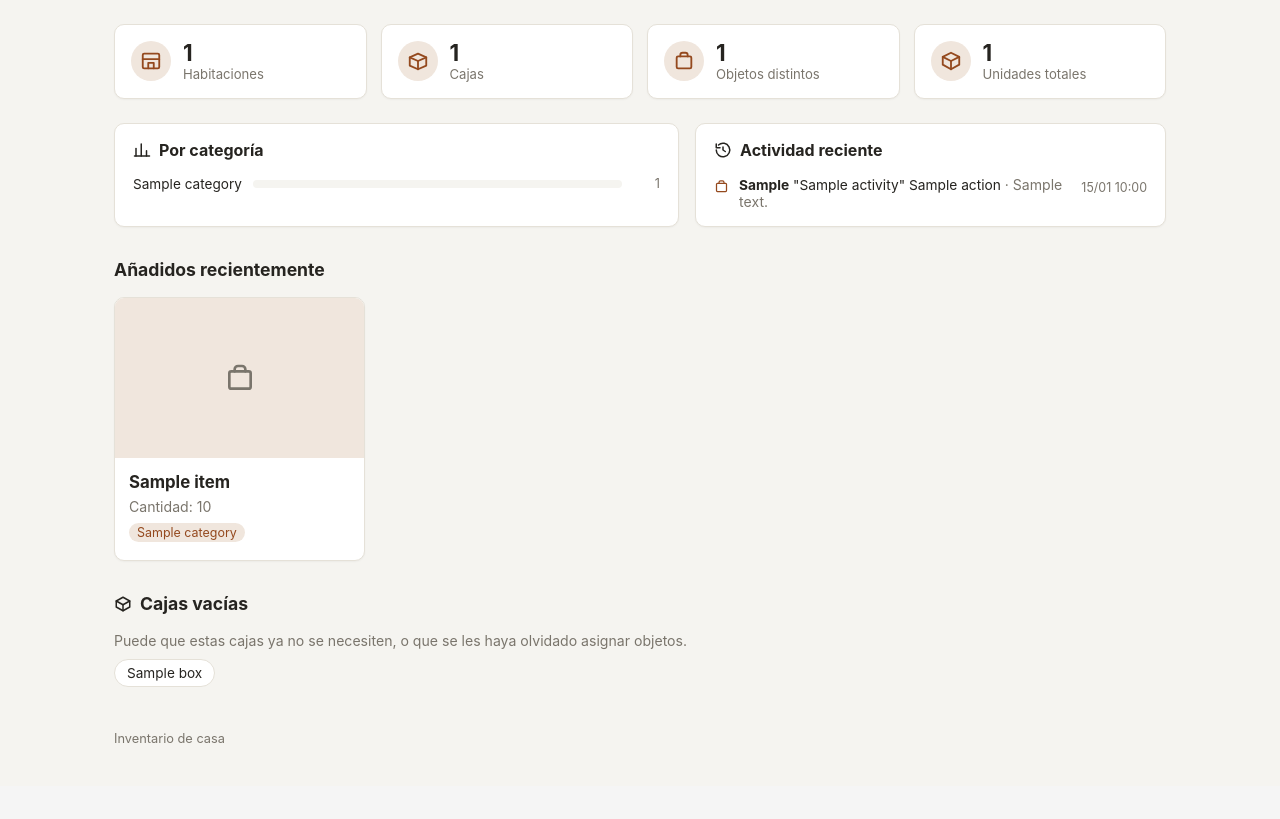
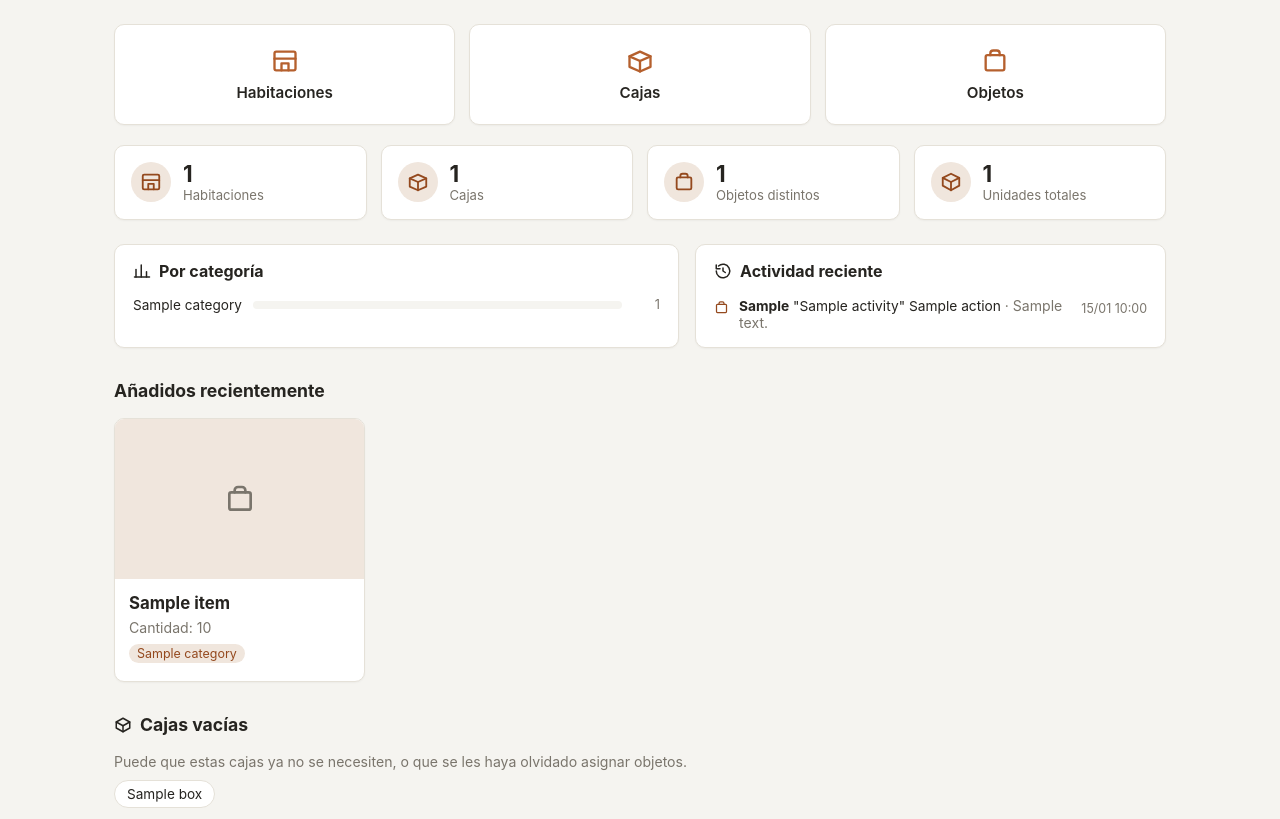
Before and after one commit to pablomcmahongl-a11y/inventario, a Flask app: template templates/dashboard.html in a window 1280 px wide. Shown: the part 47-866 px from the top of the page. Before the commit the page ends 790 px from the top, so only its background shows below. Run offline with Flask 3, Linux system fonts and the light colour scheme; the template is opened without the code that fills it: most values are stand-ins (such as "Sample title", 1, 10 or a date in 2020).

Commit message:
Fotos clicables en las tarjetas y accesos rápidos en el panel de inicio
Las fotos de habitaciones/cajas/objetos ahora enlazan al detalle igual
que el texto (antes solo el título era clicable). En el dashboard,
antes de las estadísticas, se añaden tres iconos grandes de acceso
directo a Habitaciones, Cajas y Objetos.

Co-Authored-By: Claude Sonnet 5 <noreply@anthropic.com>
Claude-Session: https://claude.ai/code/session_01X7UF5wyM4RBFxwDqmKF8zC

```diff
--- a/static/style.css
+++ b/static/style.css
@@ -295,6 +295,8 @@ a { color: inherit; }
   color: var(--muted);
 }
 
+.card-photo-link { display: block; }
+
 .card-body { padding: 14px; }
 .card-body h3 { margin: 0 0 6px; font-size: 1.05rem; }
 
@@ -481,6 +483,44 @@ a { color: inherit; }
 .box-qr-thumb img { width: 100px; height: 100px; }
 
 /* ---------------------------------------------------------------- DASHBOARD */
+
+.quick-access {
+  display: grid;
+  grid-template-columns: repeat(3, 1fr);
+  gap: 14px;
+  margin-bottom: 20px;
+}
+
+.access-tile {
+  display: flex;
+  flex-direction: column;
+  align-items: center;
+  justify-content: center;
+  gap: 8px;
+  padding: 22px 12px;
+  background: var(--card-bg);
+  border: 1px solid var(--border);
+  border-radius: var(--radius);
+  color: var(--ink);
+  text-decoration: none;
+  font-weight: 600;
+  font-size: 0.95rem;
+  box-shadow: var(--shadow);
+  transition: background 0.15s, border-color 0.15s, transform 0.1s;
+}
+
+.access-tile:hover {
+  border-color: var(--accent);
+  color: var(--accent-dark);
+  transform: translateY(-1px);
+}
+
+.access-tile .icon { color: var(--accent); width: 28px; height: 28px; }
+
+@media (max-width: 480px) {
+  .quick-access { grid-template-columns: repeat(3, 1fr); gap: 8px; }
+  .access-tile { padding: 14px 6px; font-size: 0.8rem; }
+}
 
 .stat-row {
   display: grid;
--- a/templates/box_list.html
+++ b/templates/box_list.html
@@ -17,7 +17,9 @@
   {% for box in boxes %}
   <div class="card">
     {% if box.photo_filename %}
-      <img class="card-photo" src="{{ url_for('main.uploaded_file', filename=box.photo_filename) }}" alt="{{ box.name }}">
+      <a href="{{ url_for('boxes.detail', box_id=box.id) }}" class="card-photo-link">
+        <img class="card-photo" src="{{ url_for('main.uploaded_file', filename=box.photo_filename) }}" alt="{{ box.name }}">
+      </a>
     {% else %}
       <a href="{{ url_for('boxes.detail', box_id=box.id) }}" class="box-qr-thumb">
         <img src="{{ url_for('boxes.qr', box_id=box.id) }}" alt="QR {{ box.name }}">
--- a/templates/dashboard.html
+++ b/templates/dashboard.html
@@ -6,6 +6,21 @@
 {% set action_labels = {"created": "añadido", "updated": "actualizado", "moved": "movido", "deleted": "eliminado"} %}
 {% set entity_labels = {"room": "Habitación", "box": "Caja", "item": "Objeto"} %}
 {% set entity_icons = {"room": "room", "box": "box", "item": "item"} %}
+
+<div class="quick-access">
+  <a href="{{ url_for('rooms.list_rooms') }}" class="access-tile">
+    {{ icon('room', 28) }}
+    <span>Habitaciones</span>
+  </a>
+  <a href="{{ url_for('boxes.list_boxes') }}" class="access-tile">
+    {{ icon('box', 28) }}
+    <span>Cajas</span>
+  </a>
+  <a href="{{ url_for('main.search') }}" class="access-tile">
+    {{ icon('item', 28) }}
+    <span>Objetos</span>
+  </a>
+</div>
 
 <div class="stat-row">
   <div class="stat-tile">
@@ -71,11 +86,13 @@
 <div class="grid">
   {% for item in recent_items %}
   <div class="card">
-    {% if item.cover_photo %}
-      <img class="card-photo" src="{{ url_for('main.uploaded_file', filename=item.cover_photo.filename) }}" alt="{{ item.name }}">
-    {% else %}
-      <div class="card-photo placeholder">{{ icon('item', 32) }}</div>
-    {% endif %}
+    <a href="{{ url_for('items.detail', item_id=item.id) }}" class="card-photo-link">
+      {% if item.cover_photo %}
+        <img class="card-photo" src="{{ url_for('main.uploaded_file', filename=item.cover_photo.filename) }}" alt="{{ item.name }}">
+      {% else %}
+        <div class="card-photo placeholder">{{ icon('item', 32) }}</div>
+      {% endif %}
+    </a>
     <div class="card-body">
       <h3><a href="{{ url_for('items.detail', item_id=item.id) }}" class="card-link">{{ item.name }}</a></h3>
       <p class="muted">Cantidad: {{ item.quantity }}</p>
--- a/templates/room_detail.html
+++ b/templates/room_detail.html
@@ -27,7 +27,9 @@
   {% for box in boxes %}
   <div class="card">
     {% if box.photo_filename %}
-      <img class="card-photo" src="{{ url_for('main.uploaded_file', filename=box.photo_filename) }}" alt="{{ box.name }}">
+      <a href="{{ url_for('boxes.detail', box_id=box.id) }}" class="card-photo-link">
+        <img class="card-photo" src="{{ url_for('main.uploaded_file', filename=box.photo_filename) }}" alt="{{ box.name }}">
+      </a>
     {% else %}
       <a href="{{ url_for('boxes.detail', box_id=box.id) }}" class="box-qr-thumb">
         <img src="{{ url_for('boxes.qr', box_id=box.id) }}" alt="QR {{ box.name }}">
```
Also changed, not shown: templates/box_detail.html (+7 -5 lines), templates/room_list.html (+7 -5 lines), templates/search.html (+7 -5 lines).
